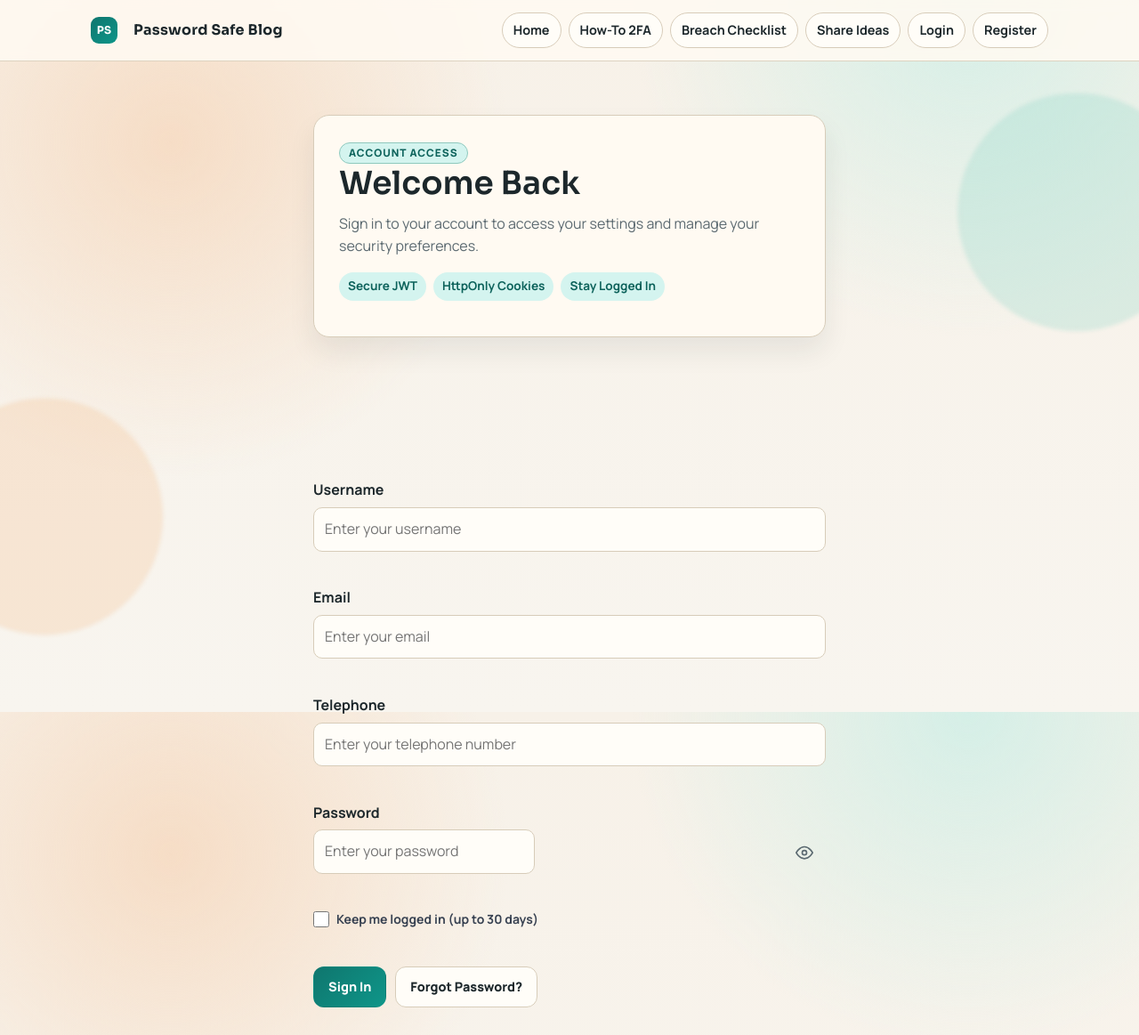
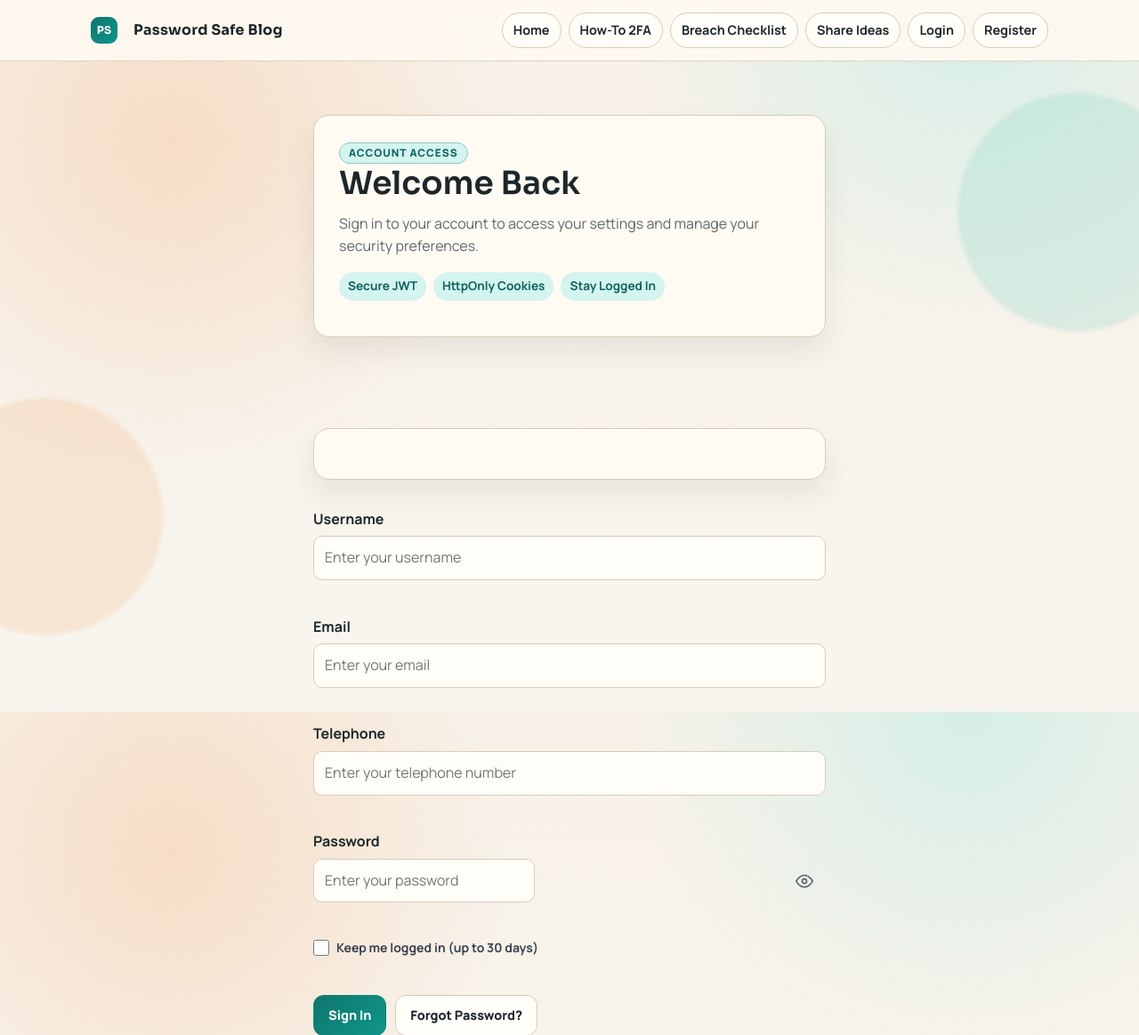
Before and after one commit to tendayiht-png/password_space_blog, a Django app: template templates/login.html in a window 1280 px wide. Shown: the top 1163 px of the page at 89% size. Run offline with Django 3.2, Linux system fonts and the light colour scheme; the template is opened without the code that fills it, so the values that code supplies are empty.

Commit message:
Updated login template.

```diff
--- a/templates/login.html
+++ b/templates/login.html
@@ -16,9 +16,10 @@
       </div>
     </article>
   </main>
-  <br>
+
     <main class="container" style="max-width: 600px; margin-top: 2rem;">
-    <section style="margin-top: 2rem;">
+      <article class="hero-card"></article>
+      <section style="margin-top: 2rem;">
       <form id="loginForm" class="auth-form">
         {% csrf_token %}
 
@@ -116,6 +117,7 @@
         <div id="formResult" class="form-result" style="display: none;"></div>
       </form>
     </section>
+      </article>
   </main>
 <script>
 document.addEventListener('DOMContentLoaded', function() {
```
